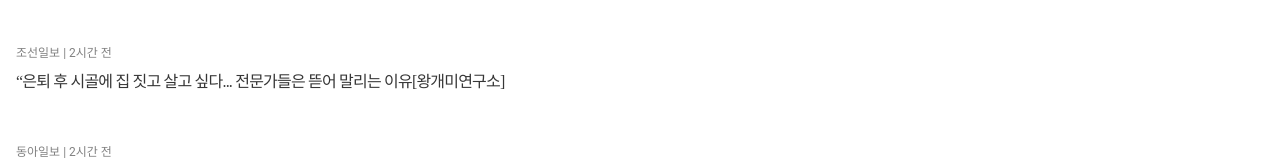
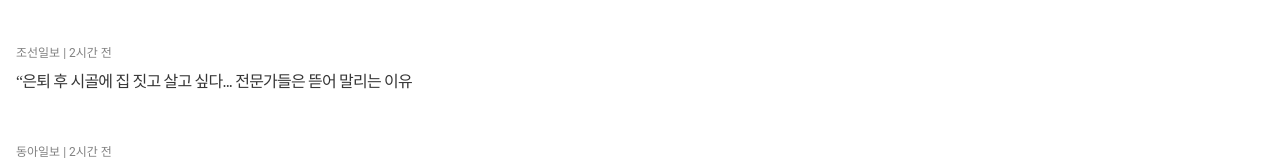
Before and after one commit to DOSOPT-CDS-WEB-TEAM2/CLIENT, a React (Vite) app in the folder google-finance/: page / in a window 1280 px wide. Shown: the part 181-341 px from the top of the page. Built offline with nearby package versions, Linux system fonts and the light colour scheme; the HTML template or start-up script is replaced by a standard one.

Commit message:
chore/#6: 뉴스기사 dummy 이미지 파일 가져오기

```diff
--- a/google-finance/src/assets/data/ARTICLE_DUMMY.js
+++ b/google-finance/src/assets/data/ARTICLE_DUMMY.js
@@ -1,3 +1,4 @@
+import { NewsImg } from '../img/dummy/dummy';
 export const ARTICLE_DUMMY = [
   {
     id: 1,
@@ -8,15 +9,15 @@
   },
   {
     id: 2,
-    title: '“은퇴 후 시골에 집 짓고 살고 싶다... 전문가들은 뜯어 말리는 이유[왕개미연구소]',
-    imageUrl: null,
+    title: '“은퇴 후 시골에 집 짓고 살고 싶다... 전문가들은 뜯어 말리는 이유',
+    imageUrl: NewsImg,
     createdAt: '2023-11-20T17:27:07',
     publisher: '조선일보',
   },
   {
     id: 3,
     title: '“전기차는 팔수록 적자" 수요 둔화에 이차 전지 안갯속으로',
-    imageUrl: null,
+    imageUrl: NewsImg,
     createdAt: '2023-11-20T17:27:09',
     publisher: '동아일보',
   },
--- /dev/null
+++ b/google-finance/src/assets/img/dummy/dummy.jsx
@@ -0,0 +1 @@
+export { default as NewsImg } from '../dummy/NewsImg.svg';
```
Also changed, not shown: google-finance/src/assets/img/dummy/NewsImg.svg (added).
